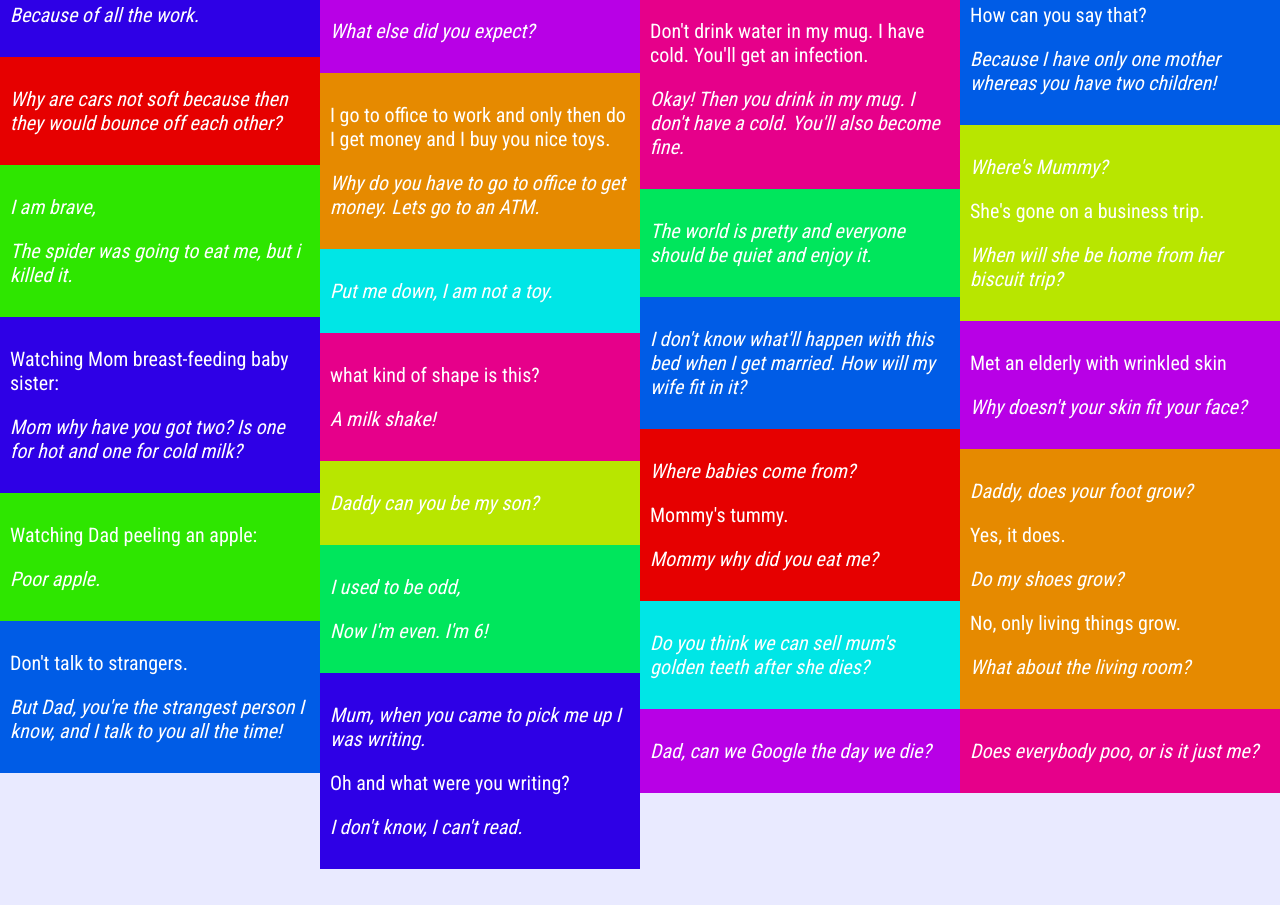
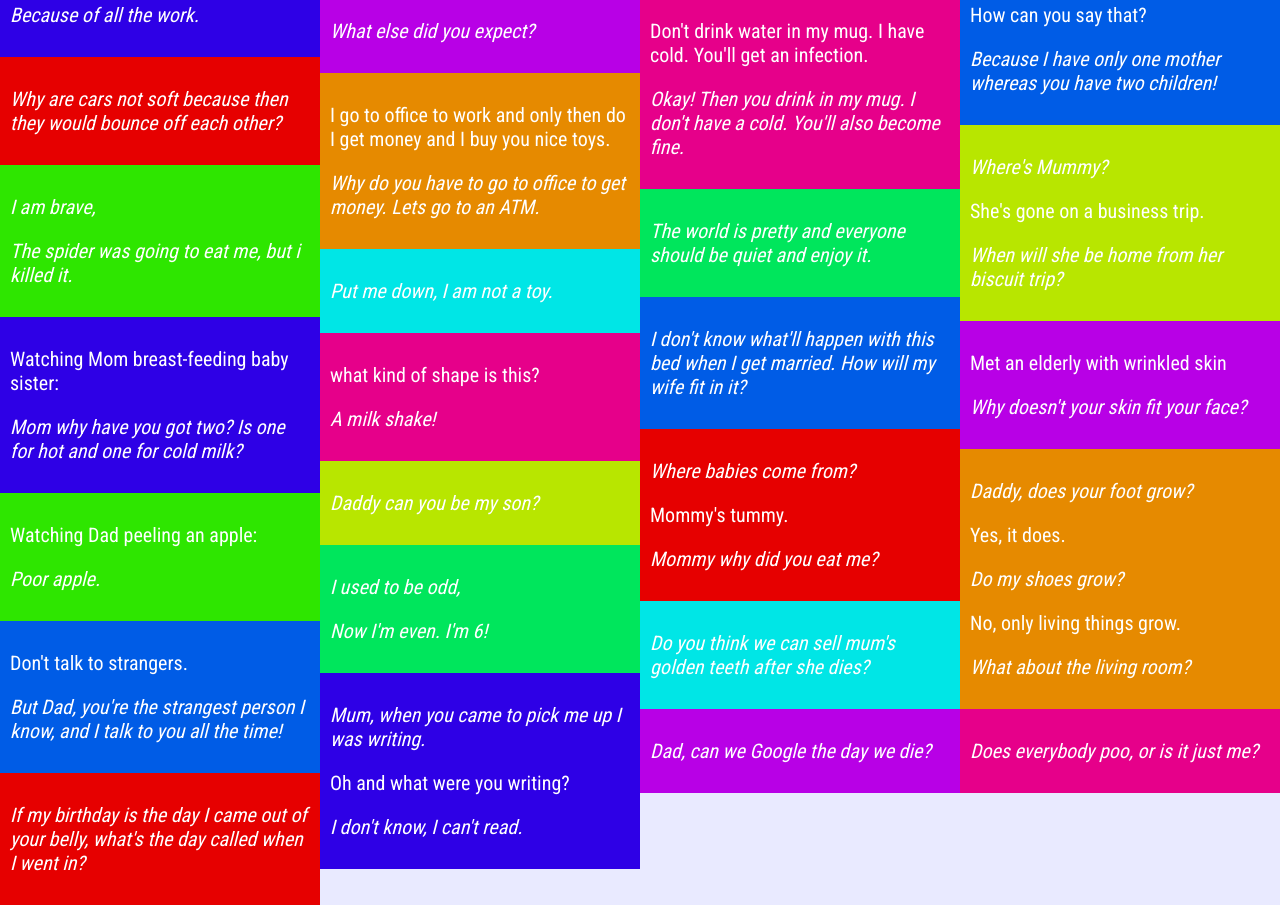
Before and after one commit to xming13/things-kids-say, a plain HTML site: page index.html in a window 1280 px wide. Shown: the part 716-1621 px from the top of the page. Before the commit the page ends 1585 px from the top, so only its background shows below. Drawn offline with Linux system fonts and the light colour scheme.

Commit message:
Add new item

```diff
--- a/index.html
+++ b/index.html
@@ -180,6 +180,9 @@
     <div class="item">
         <p><em>Does everybody poo, or is it just me?</em></p>
     </div>
+    <div class="item">
+    	<p><em>If my birthday is the day I came out of your belly, what's the day called when I went in?</em></p>
+    </div>
 </section>
 
 <script src="js/masonry.pkgd.min.js"></script>
```
